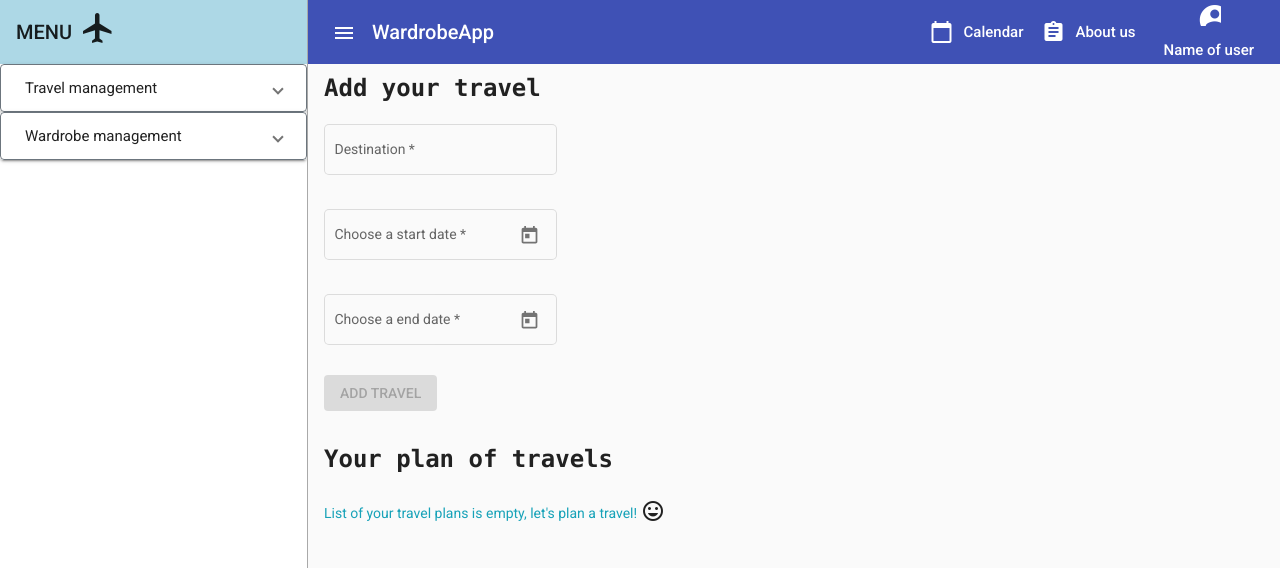
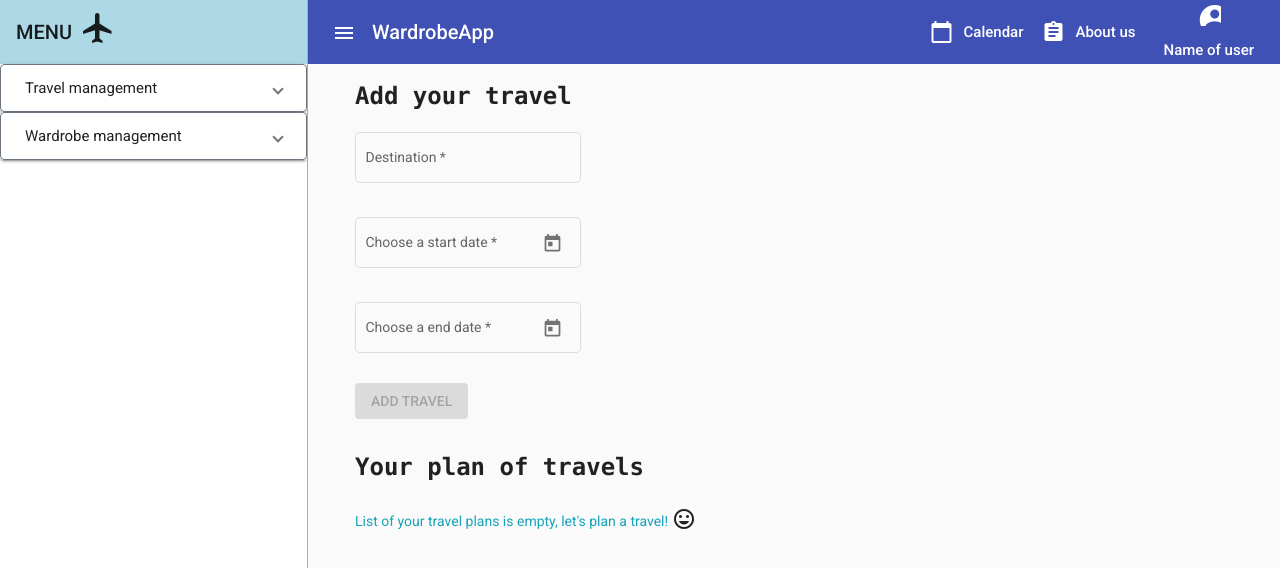
Before and after one commit to grzegorzroczniak555/wardrobe-app, an Angular app: page /dashboard/travels/add in a window 1280 px wide. Shown: the top 568 px of the page. Built offline with nearby package versions, Linux system fonts and the light colour scheme.

Commit message:
Adding shared module

```diff
--- a/src/app/dashboard/travels/add-travel/add-travel.component.html
+++ b/src/app/dashboard/travels/add-travel/add-travel.component.html
@@ -1,3 +1,4 @@
+<div class="container ml-3 mt-3">
   <h1 class="add-travel-title ml-3 mt-2 mb-3 text-monospace font-weight-bold"> Add your travel</h1>
 
   <div class="d-flex flex-column ml-2">
@@ -70,3 +71,4 @@
           <span style="flex: 1 1 auto"> Destination: <b>{{travel.destination}}</b></span><span> Start Date: <b>{{travel.startDate | date:'fullDate'}}</b></span><span> End Date: <b>{{travel.endDate | date:'fullDate'}}</b></span>
       </li>
   </ul>
+</div>
```
Also changed, not shown: src/app/app.module.ts (+4 -38 lines), src/app/dashboard/dashboard.module.ts (+24 -34 lines), src/app/shared/shared.module.ts (added, +36 -0 lines). Lines whose indentation alone changed are shown as unchanged.
